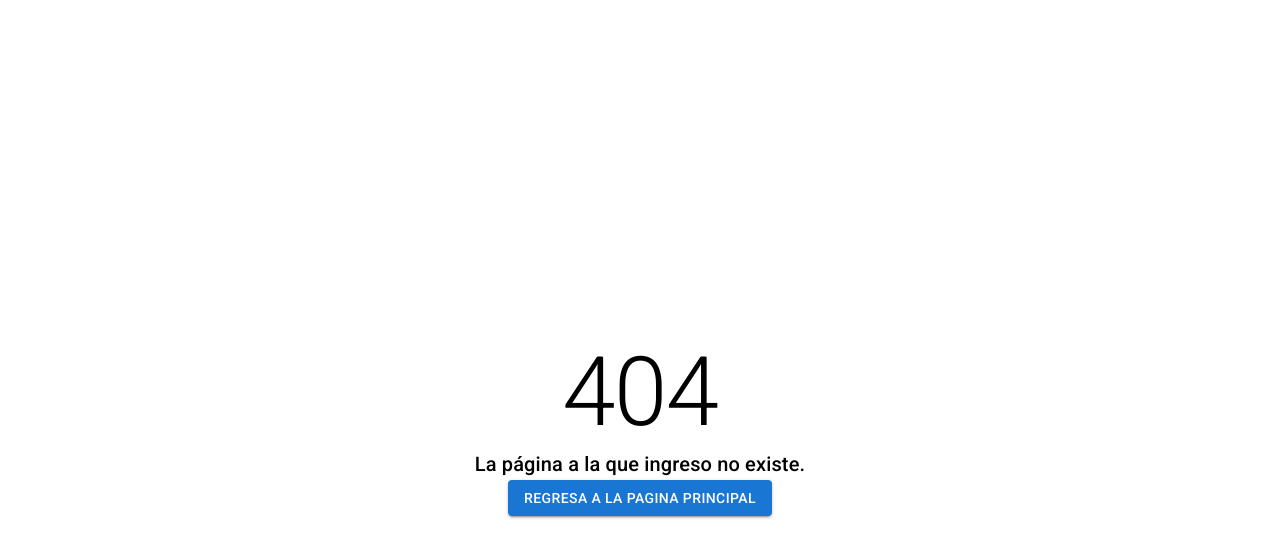
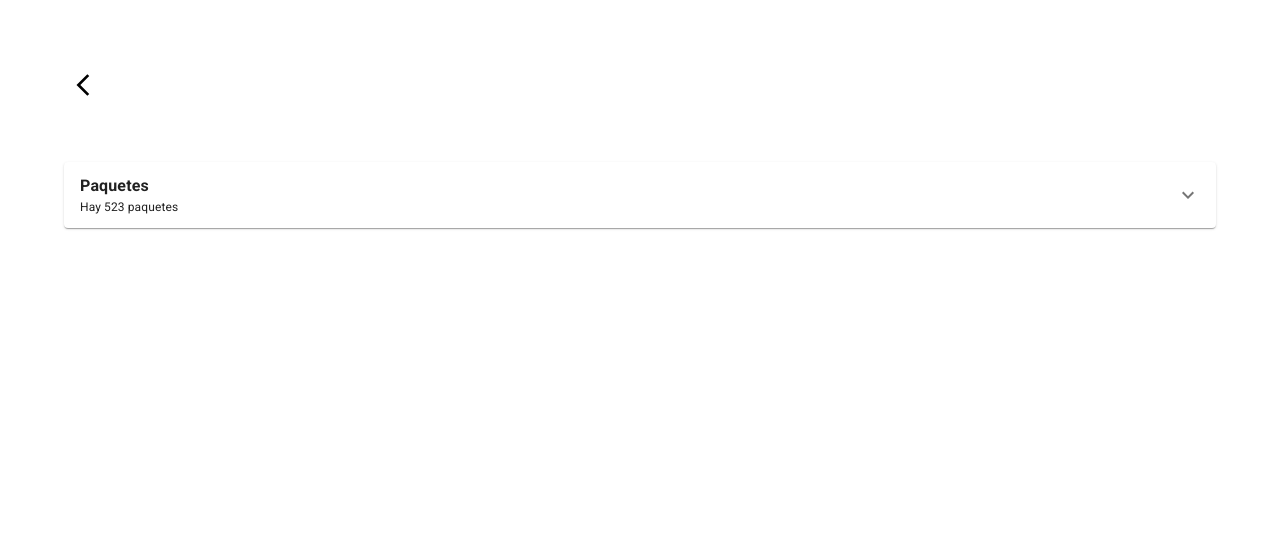
Before and after one commit to CuauhtliHC/uma-front, a React (Create React App) app: page /gestionar_paquetes in a window 1280 px wide. Before the commit this address had no page. Shown: the top 558 px of the page. Built offline with nearby package versions, Linux system fonts and the light colour scheme.

Commit message:
Adding view Manage Package

```diff
--- a/src/commons/accordion/FullAccordion.jsx
+++ b/src/commons/accordion/FullAccordion.jsx
@@ -1,16 +1,20 @@
 import React from 'react';
-import { AccordionDetails, AccordionSummary } from '@mui/material';
+import { AccordionDetails, AccordionSummary, Box } from '@mui/material';
 import ExpandMoreIcon from '@mui/icons-material/ExpandMore';
 import {
   AccordionMain,
+  SubTitleAccordion,
   TittleAccordion,
 } from '../../statics/styles/accordion/headerAccordion.jsx';
 
-const FullAccordion = ({ children, title }) => {
+const FullAccordion = ({ children, title, subtitle }) => {
   return (
     <AccordionMain>
       <AccordionSummary expandIcon={<ExpandMoreIcon />}>
-        <TittleAccordion>{title}</TittleAccordion>
+        <Box>
+          <TittleAccordion>{title}</TittleAccordion>
+          {subtitle && <SubTitleAccordion>{subtitle}</SubTitleAccordion>}
+        </Box>
       </AccordionSummary>
       <AccordionDetails>{children}</AccordionDetails>
     </AccordionMain>
--- a/src/pages/ManageDistributors.jsx
+++ b/src/pages/ManageDistributors.jsx
@@ -1,4 +1,3 @@
-import { IconButton } from '@mui/material';
 import React from 'react';
 import { useNavigate } from 'react-router';
 import Distributors from '../components/Distributors.jsx';
--- /dev/null
+++ b/src/pages/ManagePackages.jsx
@@ -0,0 +1,28 @@
+import React from 'react';
+import FullAccordion from '../commons/accordion/FullAccordion.jsx';
+import BackButton from '../commons/buttons/BackButton.jsx';
+import Card from '../components/Card.jsx';
+import usuariosFake from '../statics/DummyData/usuariosFake';
+
+const ManagePackages = () => {
+  return (
+    <>
+      <BackButton />
+      <FullAccordion title={'Paquetes'} subtitle={'Hay 523 paquetes'}>
+        {usuariosFake[0].paquetesPendientes[0]
+          && usuariosFake[0].paquetesPendientes.map((data, i) => {
+            return (
+              <Card
+                direccion={data.direccion}
+                estado={data.estado}
+                id={data.id}
+                key={i}
+              />
+            );
+          })}
+      </FullAccordion>
+    </>
+  );
+};
+
+export default ManagePackages;
--- a/src/routes/routes.jsx
+++ b/src/routes/routes.jsx
@@ -16,6 +16,7 @@ import CurrentDistribution from '../pages/CurrentDistribution/CurrentDistributio
 import ManageSchedule from '../pages/ManageSchedule.jsx';
 import ManageDistributors from '../pages/ManageDistributors.jsx';
 import Error404 from '../pages/Error404.jsx';
+import ManagePackages from '../pages/ManagePackages.jsx';
 
 const Links = () => {
   const dataUser = useRecoilValue(user);
@@ -24,6 +25,7 @@ const Links = () => {
       <Route exact path="/" element={<Navigate to="/login" replace />} />
       <Route exact path="/gestionar_agenda" element={<ManageSchedule />} />
       <Route exact path="/gestionar_repartidores" element={<ManageDistributors/>}/>
+      <Route exact path="/gestionar_paquetes" element={<ManagePackages/>}/>
       <Route path='*' element={<Error404 />}/>
       <Route element={<ProtectedRoute user={dataUser} />}>
         <Route exact path="/mi_perfil" element={<Profile />} />
--- a/src/statics/styles/accordion/headerAccordion.jsx
+++ b/src/statics/styles/accordion/headerAccordion.jsx
@@ -8,4 +8,6 @@ const TittleAccordion = styled(Typography)({
   fontWeight: 700,
 });
 
-export { AccordionMain, TittleAccordion };
+const SubTitleAccordion = styled(Typography)({ fontWeight: 400, fontSize: '12px' });
+
+export { AccordionMain, TittleAccordion, SubTitleAccordion };
--- a/src/statics/styles/manageSchedule/carrousel/carrousel.jsx
+++ b/src/statics/styles/manageSchedule/carrousel/carrousel.jsx
@@ -25,7 +25,7 @@ const BlueBoxDate = styled(Box)({
   display: 'flex',
   backgroundColor: '#217BCE',
   height: '99px',
-  marginTop: 2,
+  marginTop: '10px',
   width: '61px',
   borderRadius: '40px',
   flex: '0 0 15%',
```
